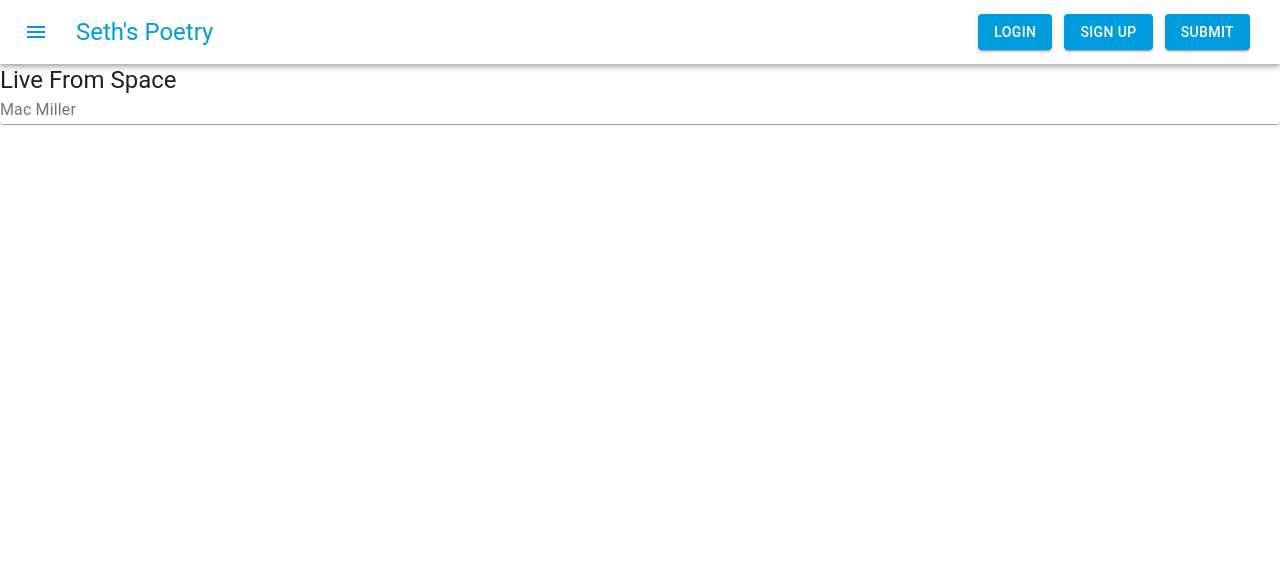
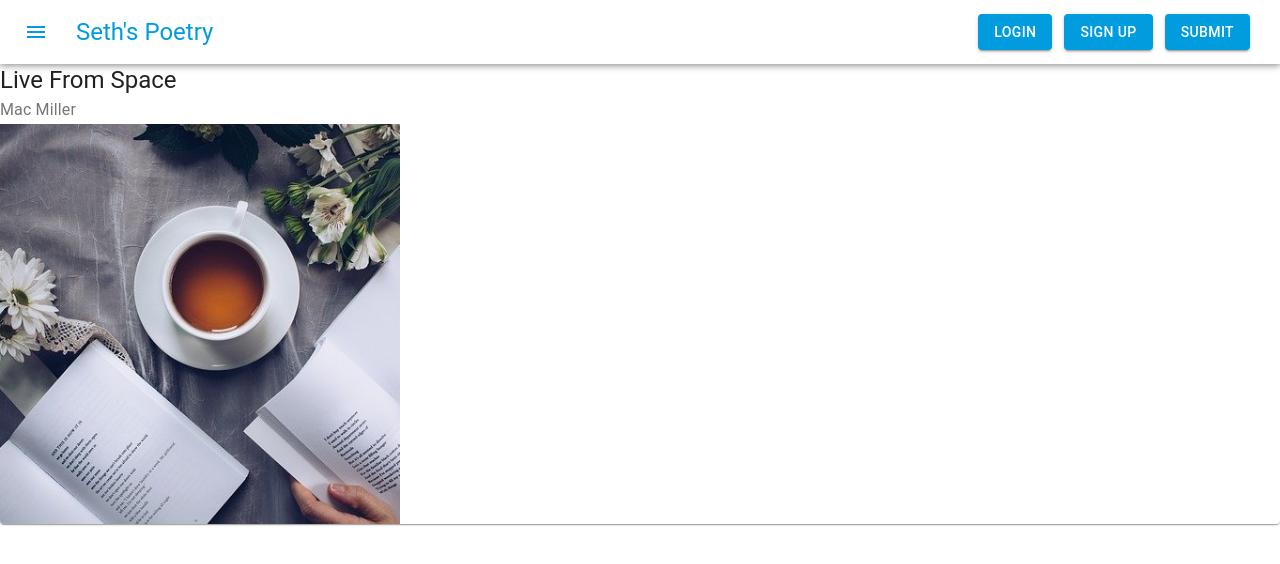
Before and after one commit to kscheltema/Lunar-App-Builder, a React (Create React App) app: page / in a window 1280 px wide. Shown: the top 564 px of the page. Built offline with nearby package versions, Linux system fonts and the light colour scheme; grey boxes are pictures that could not be loaded.

Commit message:
Card WIP image renders

```diff
--- a/src/pages/Home.js
+++ b/src/pages/Home.js
@@ -1,7 +1,8 @@
 import {Fragment} from "react";
 import CustomAppBar from "../components/CustomAppBar";
-import {Card, CardMedia, Typography} from "@material-ui/core";
+import {Card, CardMedia, Grid, Typography} from "@material-ui/core";
 import styles from "../ui/theme";
+import book_tea from "../assets/book_tea.png";
 
 function Home() {
   const classes = styles();
@@ -10,19 +11,21 @@ function Home() {
 <Fragment>
   <CustomAppBar />
   <Card className={classes.root}>
-  <div className={classes.details}>
+  <Grid container className={classes.details} md={6}>
   <Typography component="h5" variant="h5">
             Live From Space
   </Typography>
   <Typography variant="subtitle1" color="textSecondary">
             Mac Miller
   </Typography>
-  </div>
+  </Grid>
+    <Grid item md={6} direction="row">
   <CardMedia
         className={classes.cover}
-        image="../assets/book_tea.png"
-        title="Live from space album cover"
+        image={book_tea}
+        title="book_tea"
       />
+      </Grid>
   </Card>
 </Fragment>
   );
--- a/src/ui/theme.js
+++ b/src/ui/theme.js
@@ -122,7 +122,8 @@ import {
       minHeight: '15vh',
     },
     cover: {
-      width: 151,
+      width: 400,
+      height: 400,
     },
     hero: {
       // position: 'relative',
```
